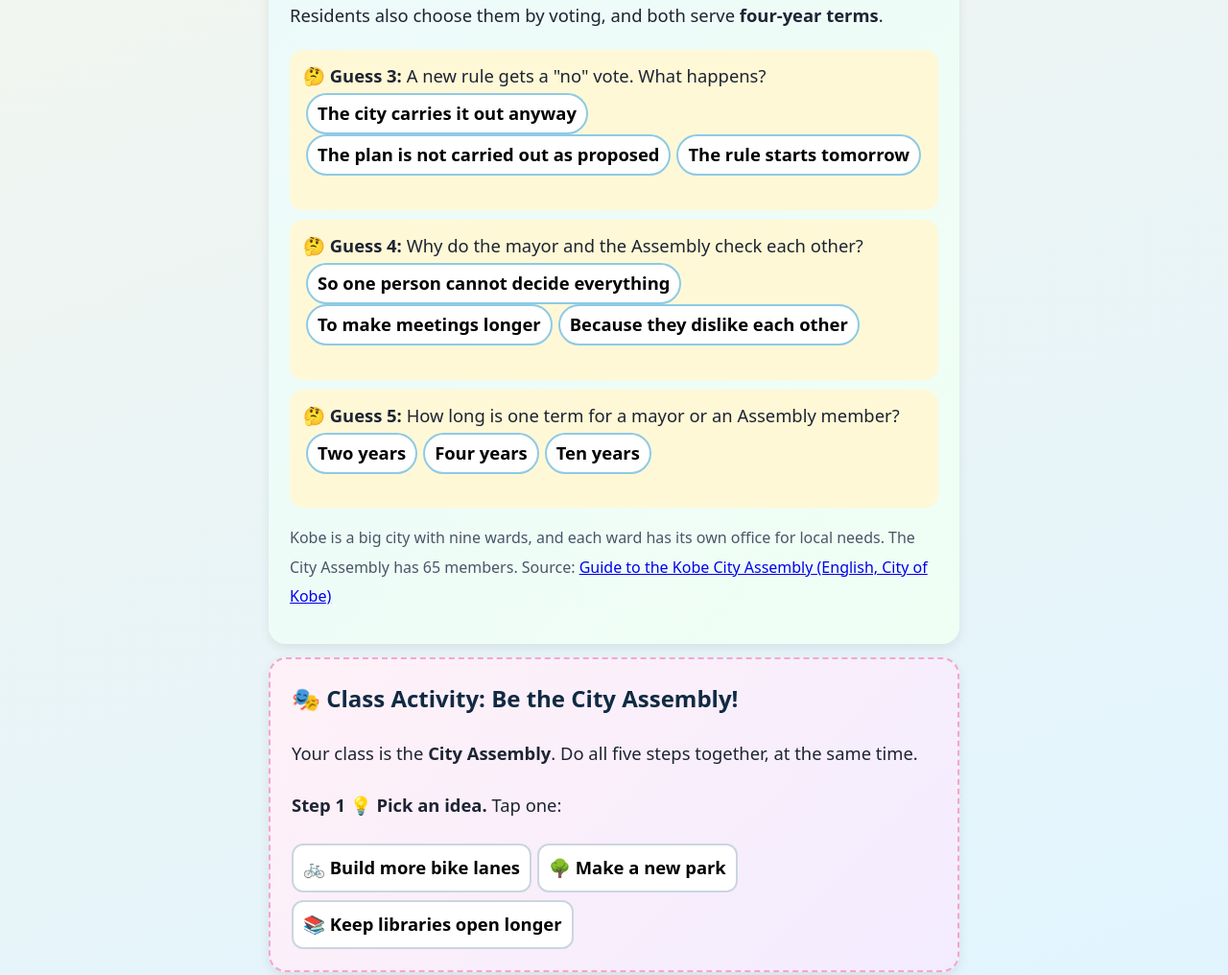
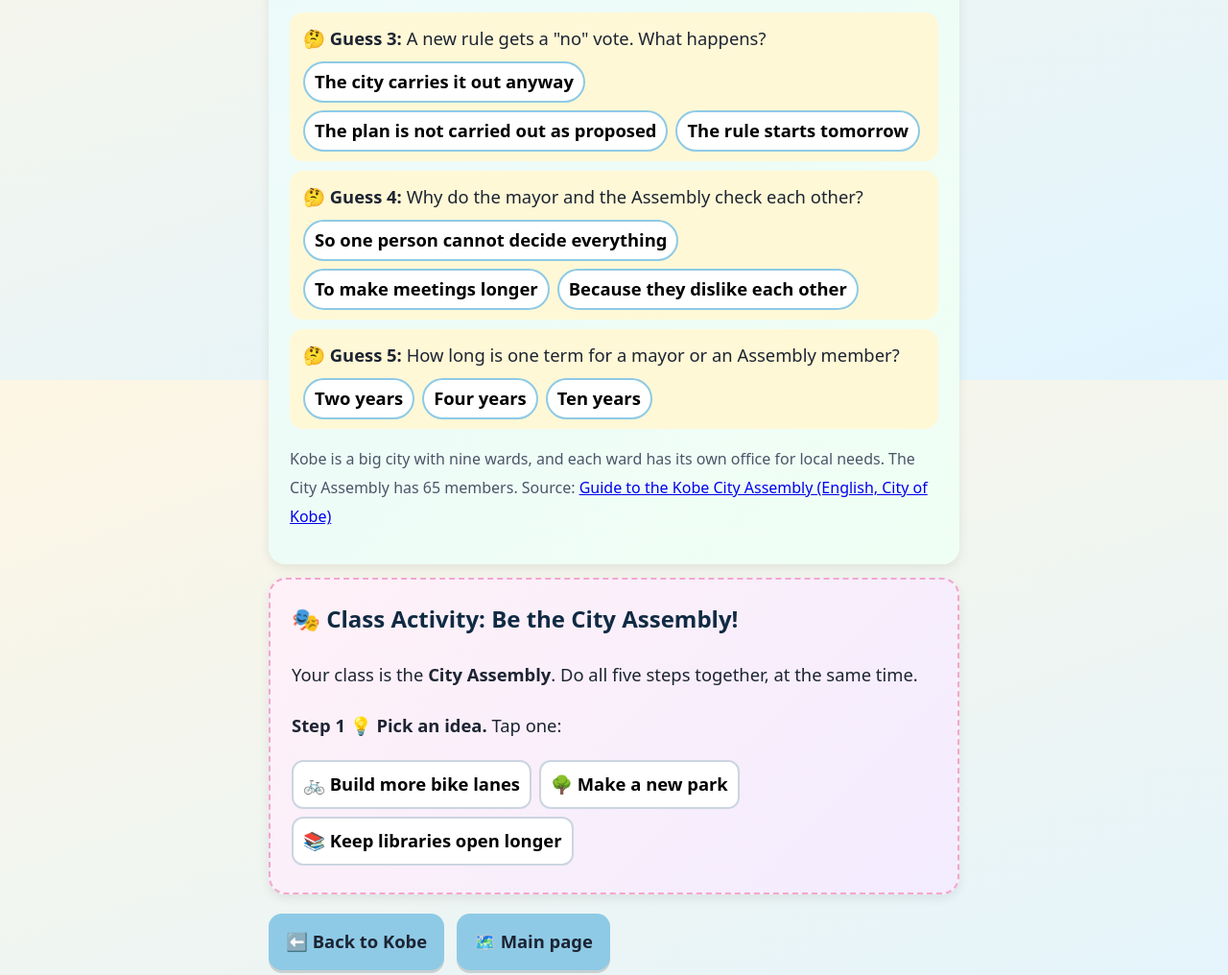
Before and after one commit to shigetasensei/city-leader-detectives, a plain HTML site: page kobe-government.html in a window 1280 px wide. Shown: the part 1204-2220 px from the top of the page at 96% size. Drawn offline with Linux system fonts and the light colour scheme.

Commit message:
Tidy spacing and background on Kobe decisions page
Co-Authored-By: Claude Sonnet 5.5 <noreply@anthropic.com>
Claude-Session: https://claude.ai/code/session_01GaS8bCLPJZ54qLtkLQrLa7

```diff
--- a/kobe-government.html
+++ b/kobe-government.html
@@ -22,6 +22,13 @@ mark{background:#fff3a3;padding:0 4px;border-radius:5px;font-weight:700;color:#1
 .tool.on,.sz.on{border-color:#1d4ed8;background:#dbeafe}
 .sw{width:30px;height:30px;border-radius:50%;border:3px solid #fff;box-shadow:0 0 0 2px #94a3b8;cursor:pointer;padding:0}
 .sw.on{box-shadow:0 0 0 3px #102a43}
+.g{display:flex;flex-wrap:wrap;gap:8px;margin-top:6px}
+.g button{margin:0}
+.fb{min-height:0;margin-top:6px}
+.fb:empty{display:none}
+body{background-attachment:fixed;min-height:100vh}
+#ideas{display:flex;flex-wrap:wrap;gap:8px;margin:6px 0 10px}
+#ideas button{margin:0!important}
 </style>
 </head>
 <body>
```
